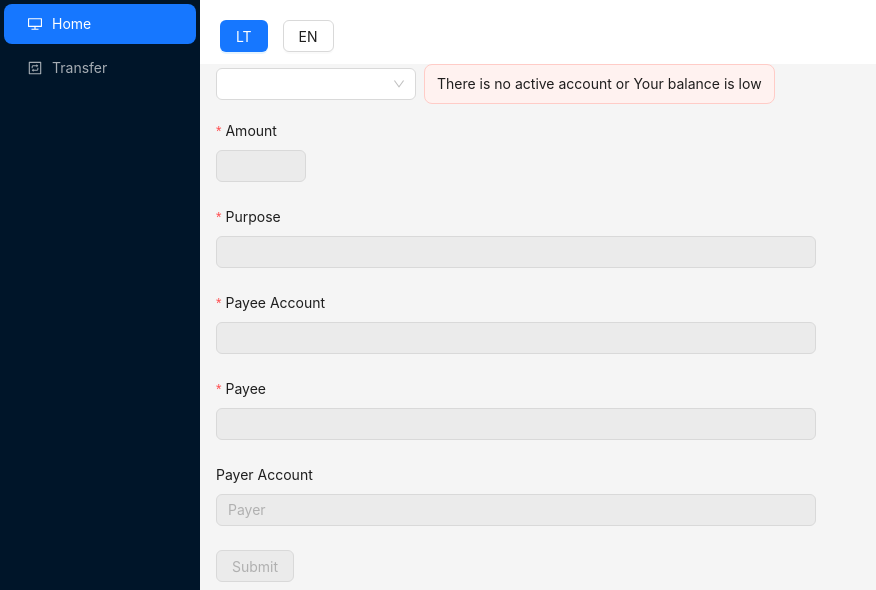
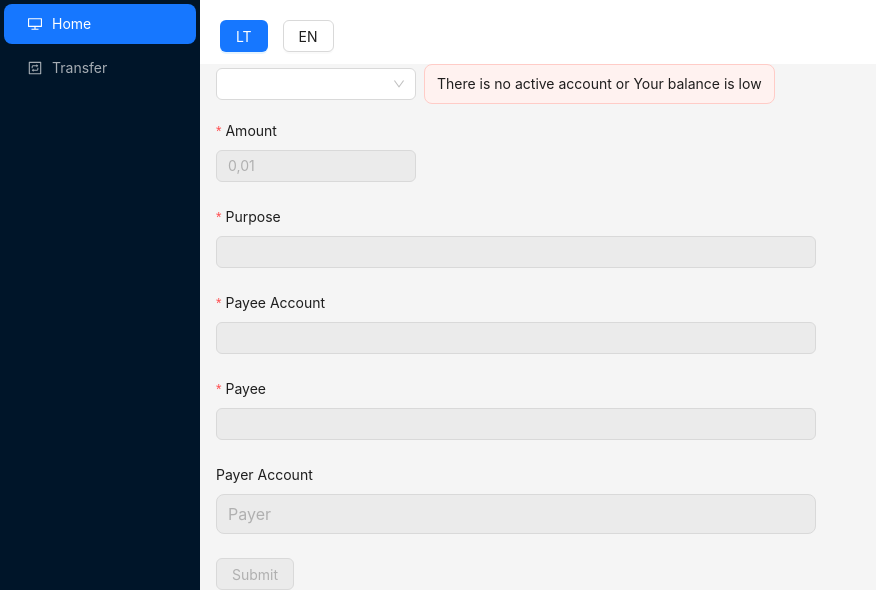
Before and after one commit to nuquerna/probanx, a Next.js app: page /transfer in a window 1280 px wide. Shown: the top 590 px of the page, without its empty margins (0-876 px from the left). Built offline with nearby package versions, Linux system fonts and the light colour scheme.

Commit message:
iteration 3

```diff
--- a/app/transfer/page.tsx
+++ b/app/transfer/page.tsx
@@ -2,10 +2,9 @@
 
 import React, { useCallback, useContext, useMemo, useState } from 'react';
 import { Button, Form, Input, Select, Space, Flex, InputNumber, Alert } from 'antd';
-import { SubmitHandler, useForm } from "react-hook-form";
+import { SubmitHandler, useForm  } from "react-hook-form";
 import styles from './page.module.scss';
 import { LanguageContext } from '../context/languageContext';
-import { RuleObject } from 'antd/es/form';
 import { validateIban } from '@/app/actions'
 
 type Payer = { iban: string, id: string, balance: number }
@@ -36,22 +35,10 @@ const payerAccounts: Payer[] = [
     }
 ];
 
-const onChange = (value: string | number | null) => {
-    console.log('changed', value);
-};
-
 const Transfer: React.FC = () => {
     const language = useContext(LanguageContext);
 
-    const { handleSubmit, control, formState: { errors }, reset } = useForm<IFormInput>({
-        defaultValues: {
-            amount: 0.01,
-            payee: '',
-            payeeAccount: '',
-            purpose: '',
-            payerAccount: '',
-        }
-    });
+    const { handleSubmit, control, reset } = useForm<IFormInput>();
 
     const onSubmit: SubmitHandler<IFormInput> = (data) => console.log(data)
 
@@ -66,9 +53,23 @@ const Transfer: React.FC = () => {
         const payer = payerAccounts.find((p) => p.id === value)
         if (payer) {
             setActiveAccount(payer);
-            reset();
+            reset({
+                amount: 0.01,
+                payee: '',
+                payeeAccount: '',
+                purpose: '',
+                payerAccount: ''
+            });
         }
-    }, []);
+    }, [reset, setActiveAccount]);
+
+    const balance = useMemo(() => {
+        if (activeAccount) {
+            if (language === 'lt') return new Intl.NumberFormat('lt-LT').format(activeAccount.balance);
+            if (language === 'en') return new Intl.NumberFormat('en-US').format(activeAccount.balance);
+        }
+        return activeAccount?.balance;
+    }, [activeAccount, language]);
 
     const invalidAccount = useMemo(() => !activeAccount || activeAccount?.balance < 0.1, [activeAccount]);
 
@@ -76,6 +77,7 @@ const Transfer: React.FC = () => {
         <Flex gap="middle" vertical>
             <Space wrap>
                 <Select
+                    title='Choose Account'
                     style={{ width: 200 }}
                     onChange={setPayer}
                     options={payers}
@@ -83,9 +85,27 @@ const Transfer: React.FC = () => {
                 {invalidAccount ? <Alert message="There is no active account or Your balance is low" type="error" /> : null}
             </Space>
 
-            <Form className={styles.form} layout="vertical" onFinish={handleSubmit(onSubmit)} disabled={invalidAccount}>
+            <Form className={styles.form} layout="vertical" onFinish={handleSubmit(onSubmit)} disabled={invalidAccount} initialValues={{
+                amount: 0.01,
+                payee: '',
+                payeeAccount: '',
+                purpose: '',
+                payerAccount: ''
+            }}>
                 <Form.Item hasFeedback label="Amount" name="amount" rules={[{ required: true, type: 'number', min: 0.01, max: activeAccount?.balance }]}>
-                    <InputNumber type="number" />
+                    <InputNumber
+                        style={{ width: 200 }}
+                        defaultValue={0.01}
+                        parser={(value) => {
+                            if (!value) return 0.01;
+                            return language === 'lt' ? parseFloat(value.replace(',', '.')) : parseFloat(value.replace('.', ','));
+                        }}
+                        formatter={(value) => {
+                            if (value && language === 'lt') return new Intl.NumberFormat('lt-LT').format(value);
+                            if (value && language === 'en') return new Intl.NumberFormat('en-US').format(value);
+                            return '';
+                        }}
+                    />
                 </Form.Item>
                 <Form.Item hasFeedback label="Purpose" name="purpose" rules={[{ required: true, min: 3, max: 135 }]}>
                     <Input />
@@ -103,13 +123,13 @@ const Transfer: React.FC = () => {
                     <Input />
                 </Form.Item>
                 <Form.Item hasFeedback label="Payer Account">
-                    <Input placeholder="Payer" disabled value={activeAccount?.iban} addonAfter={activeAccount?.balance} />
+                    <Input size='large' placeholder="Payer" disabled value={activeAccount?.iban} addonAfter={balance} />
                 </Form.Item>
                 <Button type="primary" htmlType="submit">
                     Submit
                 </Button>
             </Form>
-        </Flex>
+        </Flex >
     );
 }
 
```
